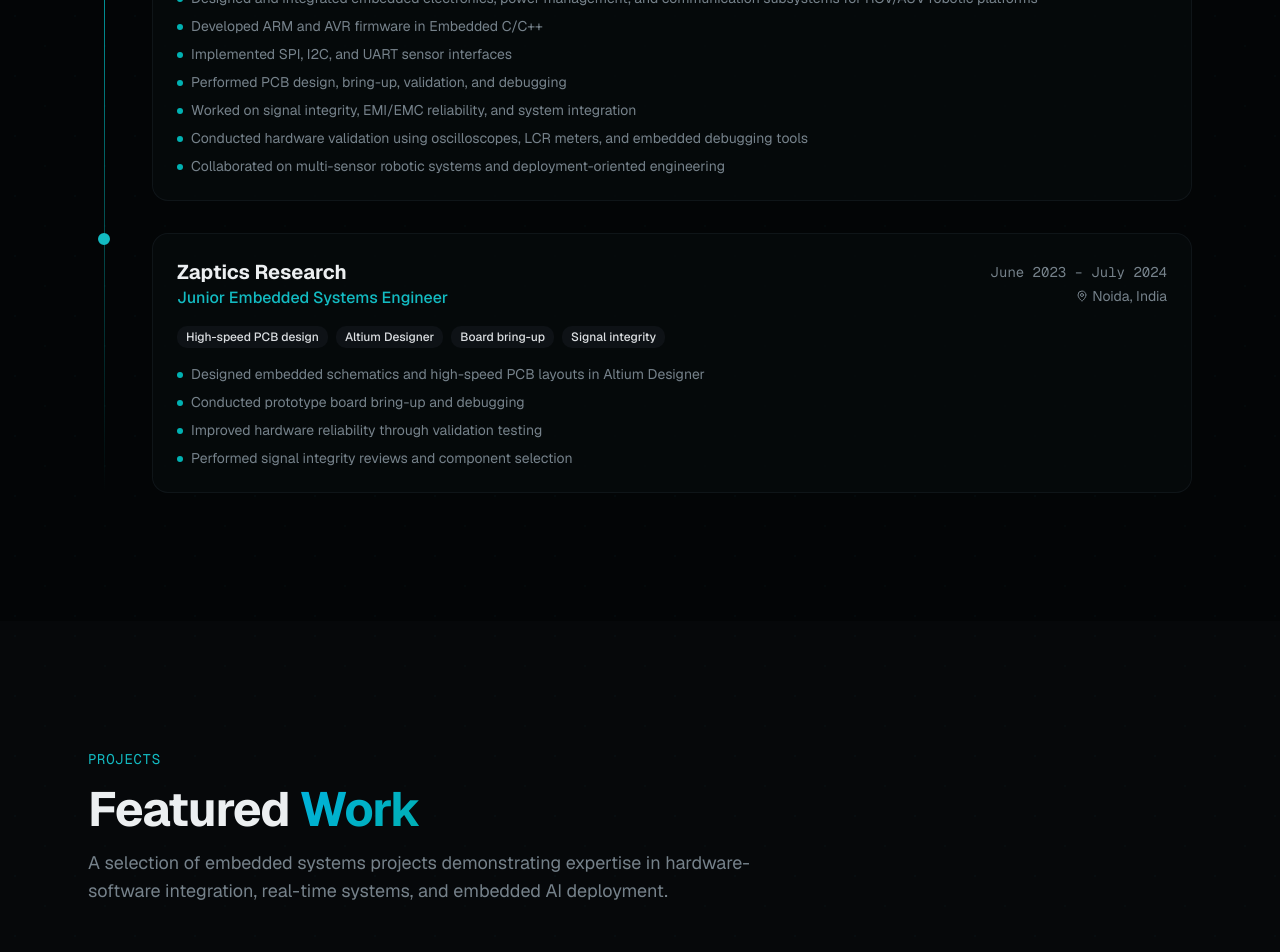
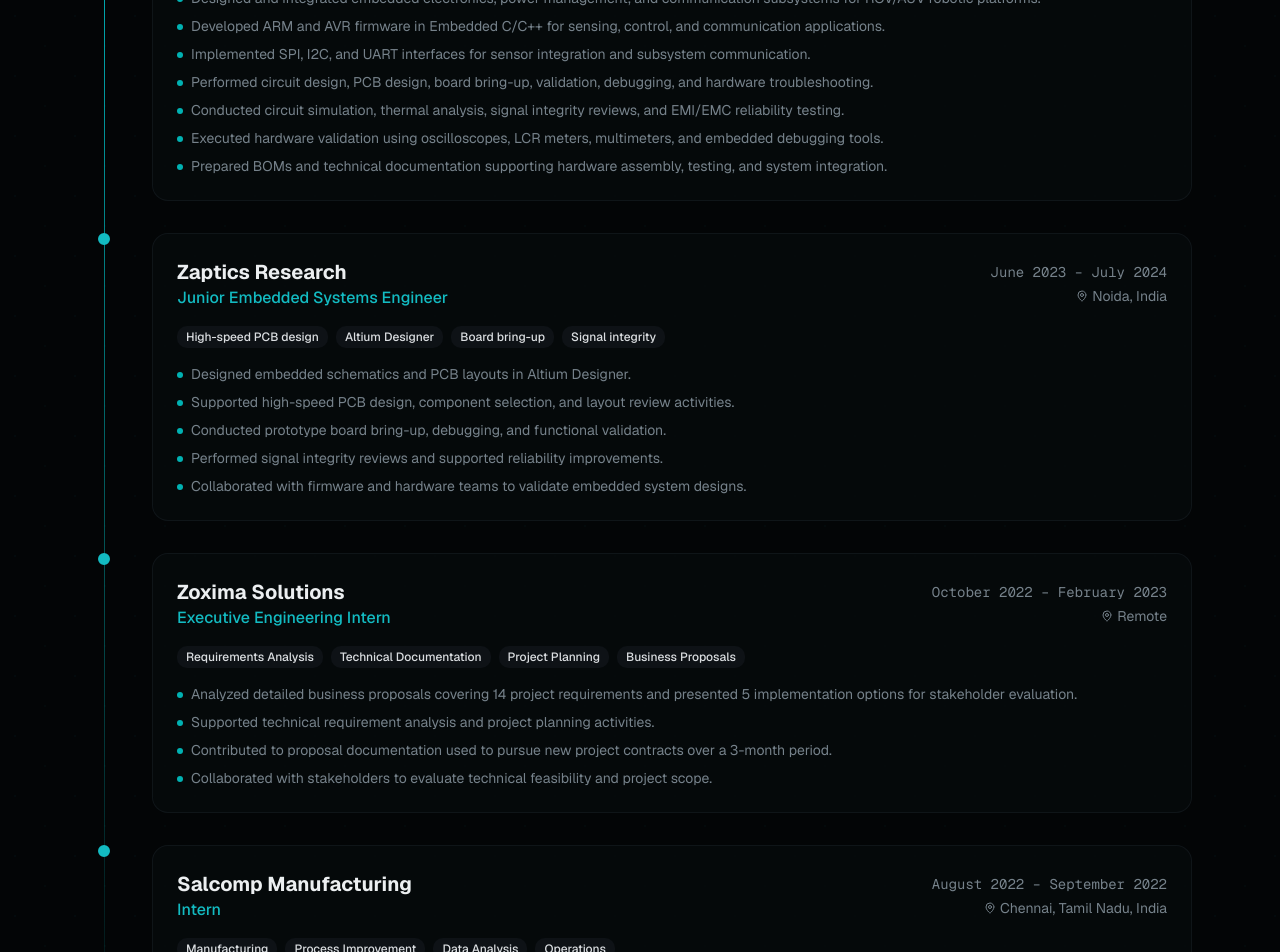
Before and after one commit to Mansitechdev/Mansitechdev.github.io, a Next.js app: page / in a window 1280 px wide. Shown: the part 2520-3472 px from the top of the page. Built offline with nearby package versions, Linux system fonts and the light colour scheme.

Commit message:
Apply three refinements to Experience section bullets

```diff
--- a/components/experience-section.tsx
+++ b/components/experience-section.tsx
@@ -12,15 +12,15 @@ const experiences = [
     role: "Design & Integration Engineer",
     period: "July 2024 – August 2025",
     location: "Chennai, India",
-    tags: ["ROV/AUV systems", "ARM firmware", "PCB design", "System integration", "EMI/EMC", "Hardware validation"],
+    tags: ["ROV/AUV systems", "Embedded electronics", "Power electronics", "PCB design", "Firmware", "Hardware validation", "EMI/EMC", "BOM"],
     highlights: [
-      "Designed and integrated embedded electronics, power management, and communication subsystems for ROV/AUV robotic platforms",
-      "Developed ARM and AVR firmware in Embedded C/C++",
-      "Implemented SPI, I2C, and UART sensor interfaces",
-      "Performed PCB design, bring-up, validation, and debugging",
-      "Worked on signal integrity, EMI/EMC reliability, and system integration",
-      "Conducted hardware validation using oscilloscopes, LCR meters, and embedded debugging tools",
-      "Collaborated on multi-sensor robotic systems and deployment-oriented engineering",
+      "Designed and integrated embedded electronics, power management, and communication subsystems for ROV/AUV robotic platforms.",
+      "Developed ARM and AVR firmware in Embedded C/C++ for sensing, control, and communication applications.",
+      "Implemented SPI, I2C, and UART interfaces for sensor integration and subsystem communication.",
+      "Performed circuit design, PCB design, board bring-up, validation, debugging, and hardware troubleshooting.",
+      "Conducted circuit simulation, thermal analysis, signal integrity reviews, and EMI/EMC reliability testing.",
+      "Executed hardware validation using oscilloscopes, LCR meters, multimeters, and embedded debugging tools.",
+      "Prepared BOMs and technical documentation supporting hardware assembly, testing, and system integration.",
     ],
     featured: true,
   },
@@ -31,10 +31,39 @@ const experiences = [
     location: "Noida, India",
     tags: ["High-speed PCB design", "Altium Designer", "Board bring-up", "Signal integrity"],
     highlights: [
-      "Designed embedded schematics and high-speed PCB layouts in Altium Designer",
-      "Conducted prototype board bring-up and debugging",
-      "Improved hardware reliability through validation testing",
-      "Performed signal integrity reviews and component selection",
+      "Designed embedded schematics and PCB layouts in Altium Designer.",
+      "Supported high-speed PCB design, component selection, and layout review activities.",
+      "Conducted prototype board bring-up, debugging, and functional validation.",
+      "Performed signal integrity reviews and supported reliability improvements.",
+      "Collaborated with firmware and hardware teams to validate embedded system designs.",
+    ],
+    featured: true,
+  },
+  {
+    company: "Zoxima Solutions",
+    role: "Executive Engineering Intern",
+    period: "October 2022 – February 2023",
+    location: "Remote",
+    tags: ["Requirements Analysis", "Technical Documentation", "Project Planning", "Business Proposals"],
+    highlights: [
+      "Analyzed detailed business proposals covering 14 project requirements and presented 5 implementation options for stakeholder evaluation.",
+      "Supported technical requirement analysis and project planning activities.",
+      "Contributed to proposal documentation used to pursue new project contracts over a 3-month period.",
+      "Collaborated with stakeholders to evaluate technical feasibility and project scope.",
+    ],
+    featured: true,
+  },
+  {
+    company: "Salcomp Manufacturing",
+    role: "Intern",
+    period: "August 2022 – September 2022",
+    location: "Chennai, Tamil Nadu, India",
+    tags: ["Manufacturing", "Process Improvement", "Data Analysis", "Operations"],
+    highlights: [
+      "Documented and standardized manufacturing workflows to improve operator onboarding and process understanding.",
+      "Consolidated operational data across 7 departments to improve reporting and visibility.",
+      "Supported process-improvement initiatives that accelerated data reconciliation.",
+      "Contributed to operational improvements resulting in approximately 45% productivity gains.",
     ],
     featured: true,
   },
```
